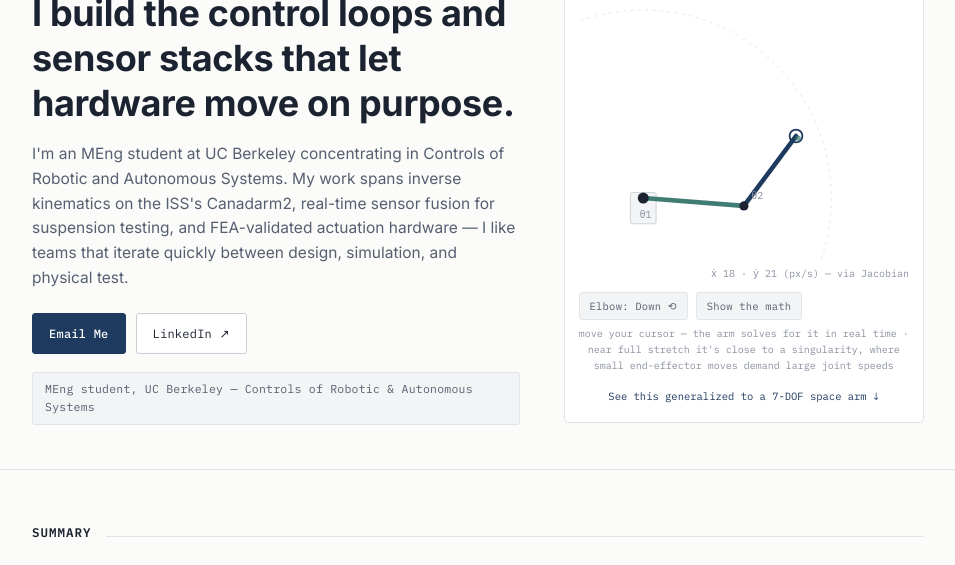
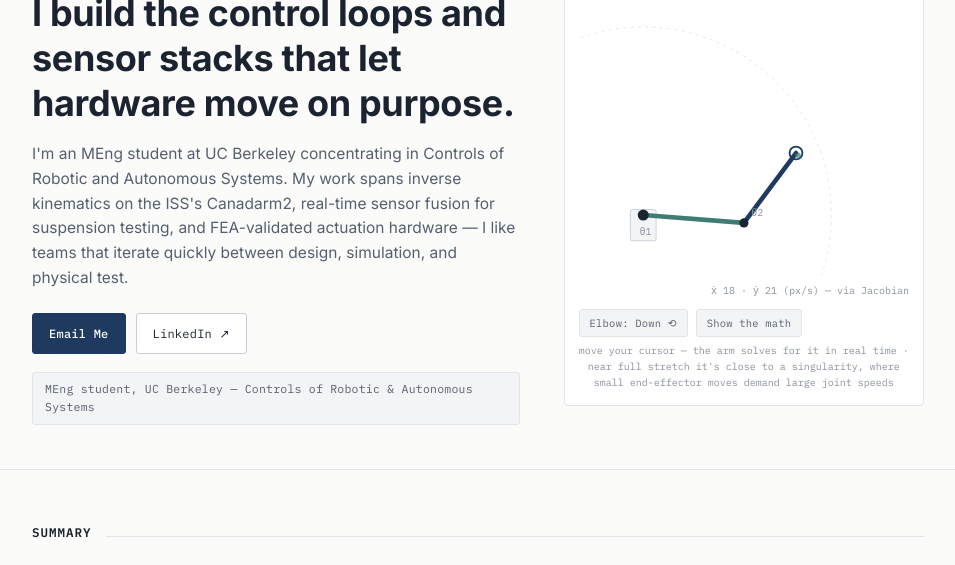
Before and after one commit to Ahyee-P/avi-punjabi-portfolio, a plain HTML site: page index.html in a window 1280 px wide. Shown: the part 186-751 px from the top of the page, without its empty margins (162-1117 px from the left). Drawn offline with Linux system fonts and the light colour scheme; no server answers.

Commit message:
Update index.html

```diff
--- a/index.html
+++ b/index.html
@@ -359,7 +359,6 @@
         <p><strong>Velocity IK</strong> (Jacobian): ẋ = J(θ)·θ̇, where J is the 2×2 manipulator Jacobian. Inverting J maps a desired end-effector velocity to joint velocities — the same approach I used, extended to 7 DOF, for Canadarm2's velocity-level control.</p>
       </div>
       <div class="arm-hint">move your cursor — the arm solves for it in real time · near full stretch it's close to a singularity, where small end-effector moves demand large joint speeds</div>
-      <div class="arm-link"><a href="#canadarm2-ik">See this generalized to a 7-DOF space arm ↓</a></div>
     </div>
   </div>
 </header>
```
